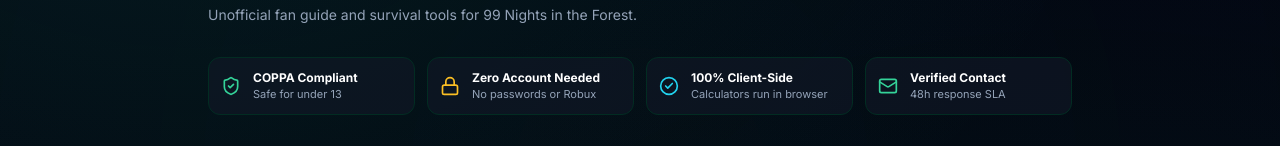
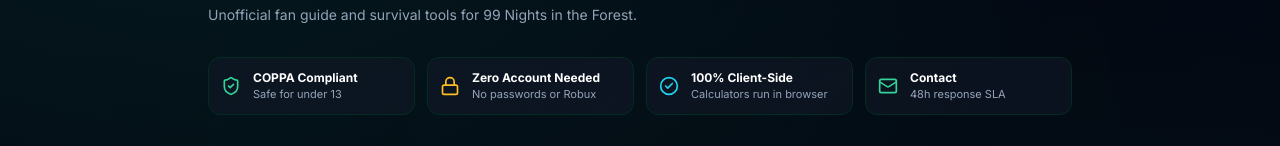
Before and after one commit to lianlele168/99-nights-wiki, a Next.js app: page /privacy-policy in a window 1280 px wide. Shown: the part 226-372 px from the top of the page. Built offline with nearby package versions, Linux system fonts and the light colour scheme.

Commit message:
fix(eeat): strip unbacked "Verified" UI labels; drop dead simulator component

```diff
--- a/src/app/privacy-policy/page.tsx
+++ b/src/app/privacy-policy/page.tsx
@@ -61,7 +61,7 @@
         <div className="bg-gray-900/60 border border-emerald-950 rounded-xl p-3 flex items-center gap-3 text-xs">
           <Mail className="h-5 w-5 shrink-0 text-emerald-400" />
           <div>
-            <p className="font-bold text-white">Verified Contact</p>
+            <p className="font-bold text-white">Contact</p>
             <p className="text-slate-400 text-[11px]">48h response SLA</p>
           </div>
         </div>
```
